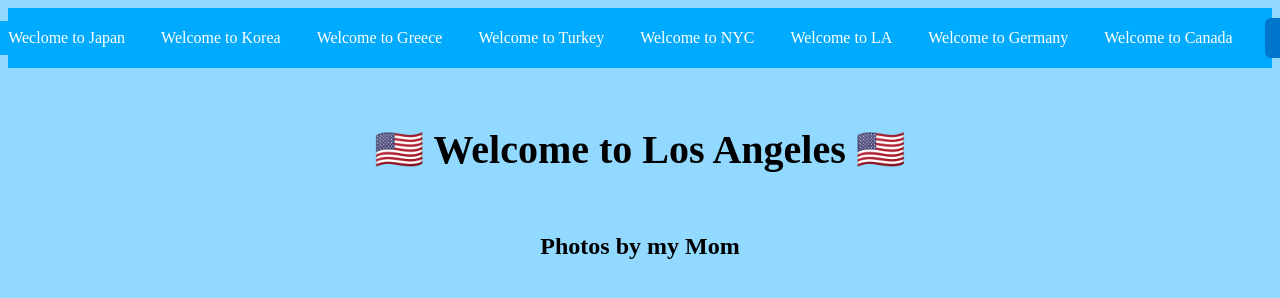
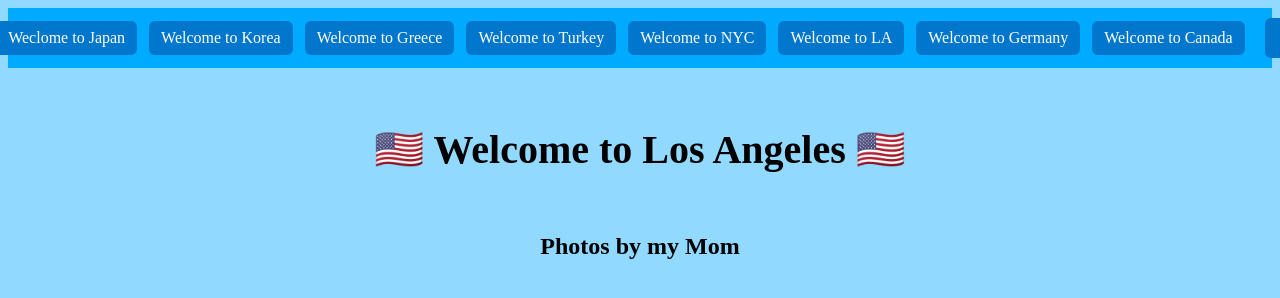
Before and after one commit to Aconic7/aconphoto, a plain HTML site: page la.html in a window 1280 px wide. Shown: the top 298 px of the page. Drawn offline with Linux system fonts and the light colour scheme; a script that the page names is missing.

Commit message:
Update la.html

```diff
--- a/la.html
+++ b/la.html
@@ -82,6 +82,7 @@
       /* Style the links inside ul */
       nav ul a.hi1 {
         color: white;
+        background-color: #0077cc;
         text-decoration: none;
         padding: 8px 12px;
         border-radius: 6px;
@@ -157,7 +158,7 @@
         <ul>
           <br>
           <a class="hi1" href="hello.html">Home</a>
-        <a class="hi1" href="Japan.html">Weclome to Japan</a>
+        <a class="hi1" href="japan.html">Weclome to Japan</a>
         <a class="hi1" href="korea.html">Welcome to Korea</a>
         <a class="hi1" href="greece.html">Welcome to Greece</a>
         <a class="hi1" href="turkey.html">Welcome to Turkey</a>
```
